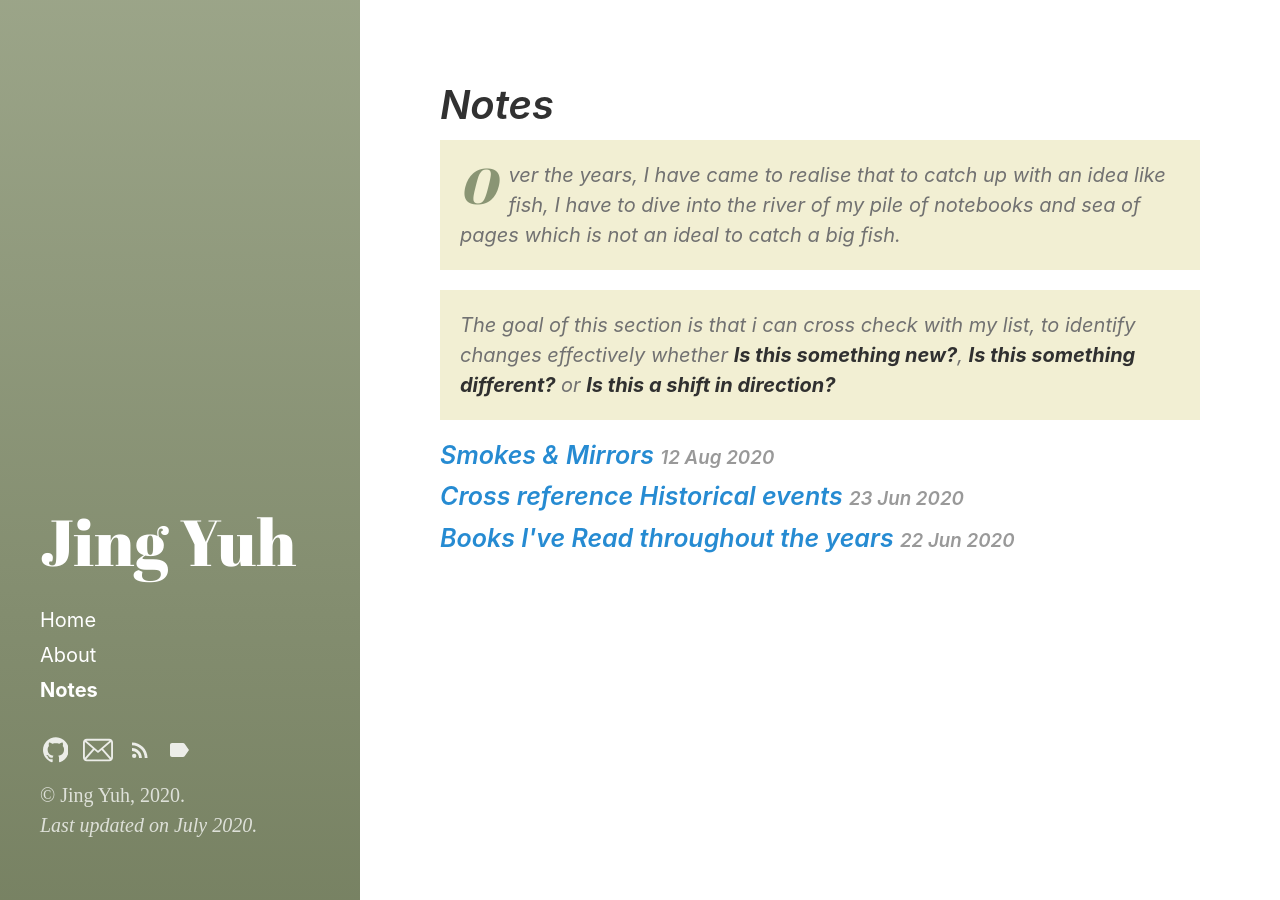
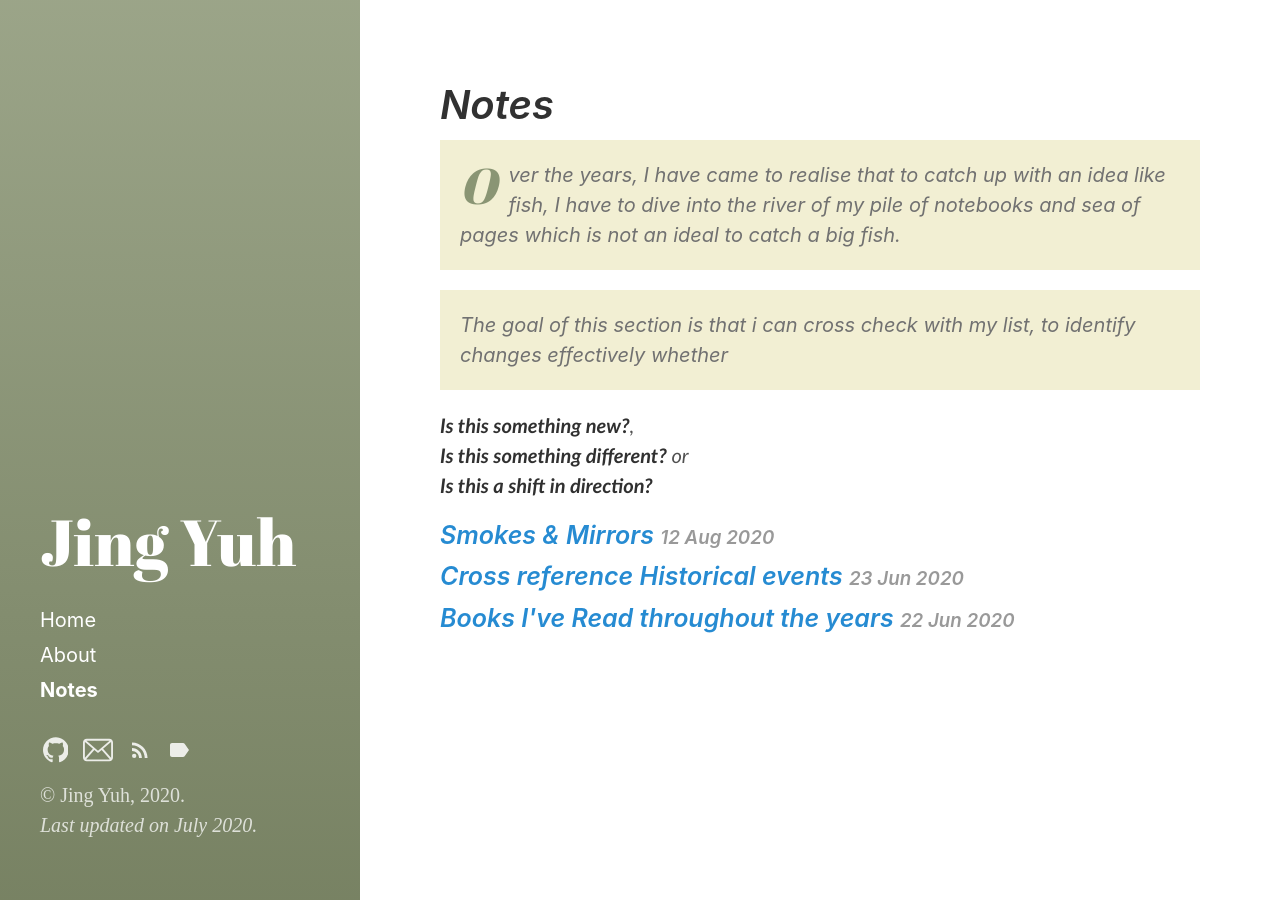
Before and after one commit to jyang123-bit/Website, a Jekyll site: the page built from category/Notes.md, in a window 1280 px wide. Built offline with Jekyll 4.4.1, drawn with Linux system fonts in a browser that asks for light colours.

Commit message:
Update Notes.md

```diff
--- a/category/Notes.md
+++ b/category/Notes.md
@@ -9,7 +9,8 @@ title: Notes
 </p>
 
 <p class="message">The goal of this section is that i can cross check with my list, to identify changes effectively whether
-<strong>Is this something new?</strong>,
+<pre><strong>Is this something new?</strong>,
 <strong>Is this something different?</strong> or
 <strong>Is this a shift in direction?</strong>
+</pre>
 </p>
```
